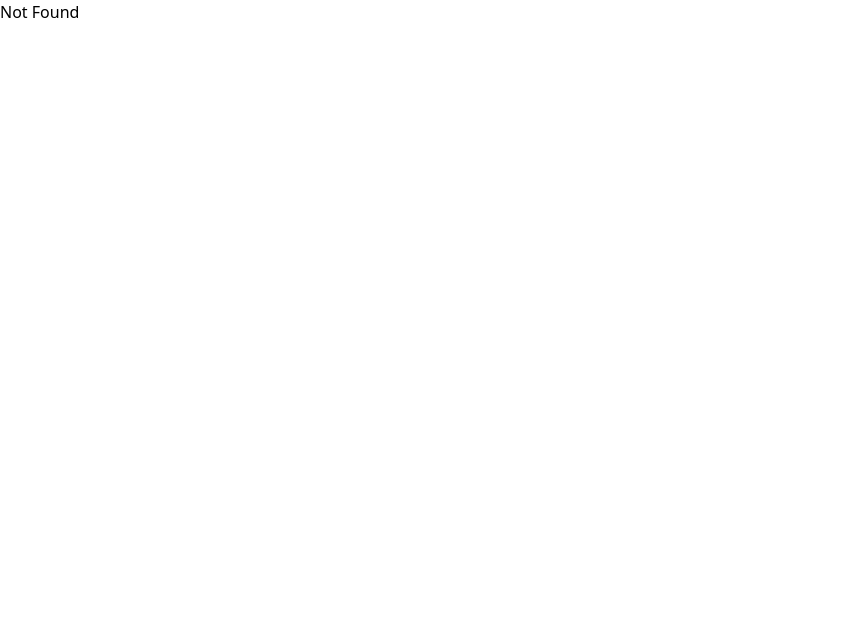
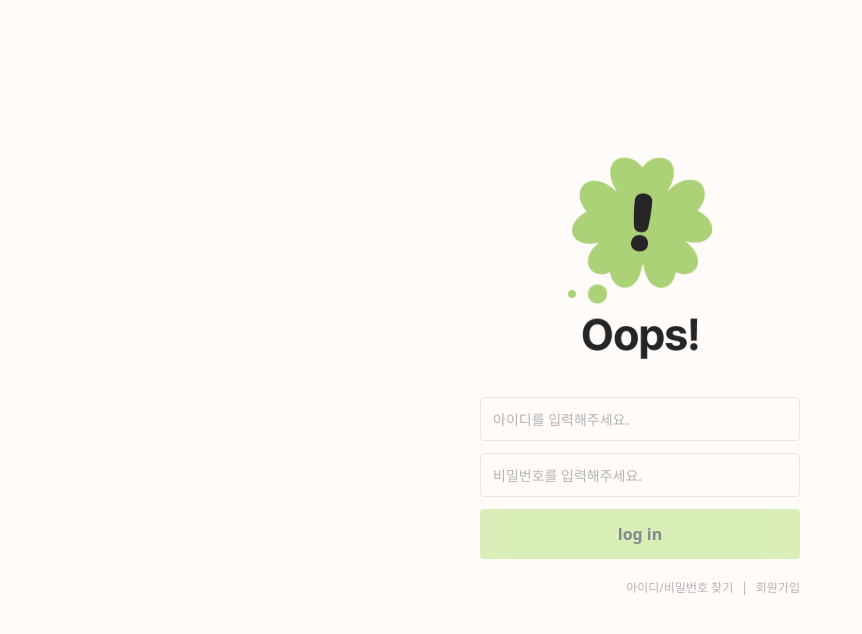
Before and after one commit to Team-0ops/Oops-front, a React (Vite) app: page /signin in a window 1280 px wide. Before the commit this address had no page. Shown: the top 634 px of the page, without its empty margins (0-862 px from the left). Built offline with nearby package versions, Linux system fonts and the light colour scheme.

Commit message:
feat(signin): 로그인 페이지 UI 구현 (#5)

```diff
--- /dev/null
+++ b/src/pages/SigninPage.tsx
@@ -0,0 +1,72 @@
+import { useState } from "react";
+import LogoMark from "../assets/icons/Logo.svg?react";
+
+const SigninPage = () => {
+  const [id, setId] = useState("");
+  const [pw, setPw] = useState("");
+
+  const handleSubmit = (e: React.FormEvent) => {
+    e.preventDefault();
+    console.log("로그인 시도", { id, pw });
+  };
+
+  return (
+    <>
+      <section className="flex min-h-dvh w-full flex-col items-center bg-[#FFFBF8]">
+        <div className="mt-[156px] flex flex-col items-center gap-[50px]">
+          <LogoMark className="w-[149px] h-[205px]" />
+        </div>
+
+        <form
+          onSubmit={handleSubmit}
+          className="mt-[36px] w-[320px] flex flex-col gap-3"
+        >
+          <input
+            type="text"
+            placeholder="아이디를 입력해주세요."
+            value={id}
+            onChange={(e) => setId(e.target.value)}
+            className="h-[44px] w-full rounded border border-[#ECE6DF] px-3
+                       text-[14px] placeholder-[#B3B3B3]
+                       focus:border-green-400 focus:outline-none"
+          />
+          <input
+            type="password"
+            placeholder="비밀번호를 입력해주세요."
+            value={pw}
+            onChange={(e) => setPw(e.target.value)}
+            className="h-[44px] w-full rounded border border-[#ECE6DF] px-3
+                       text-[14px] placeholder-[#B3B3B3]
+                       focus:border-green-400 focus:outline-none"
+          />
+
+          <button
+            type="submit"
+            disabled={!id || !pw}
+            className="w-full                    /* 부모가 310px → 버튼도 310px */
+      h-[50px]                  /* 높이 고정 50px */
+      rounded-[4px]             /* 모서리 4px */
+      bg-[#B3E378]              /* Figma 색상 */
+      text-[16px] font-semibold text-gray-900
+      flex items-center justify-center  /* 텍스트 수직·수평 가운데 */
+      transition hover:opacity-90 disabled:opacity-50"
+          >
+            log in
+          </button>
+
+          <div className="mt-2 flex justify-end text-[12px] text-[#B3B3B3]">
+            <a href="#!" className="hover:underline">
+              아이디/비밀번호 찾기
+            </a>
+            <span className="mx-2">|</span>
+            <a href="#!" className="hover:underline">
+              회원가입
+            </a>
+          </div>
+        </form>
+      </section>
+    </>
+  );
+};
+
+export default SigninPage;
--- /dev/null
+++ b/src/pages/SignupPage.tsx
@@ -0,0 +1,7 @@
+const SignupPage=()=>{
+    return (
+        <></>
+    )
+};
+
+export default SignupPage;
```
Also changed, not shown: src/App.tsx (+15 -9 lines), src/assets/icons/Logo.svg (added).
